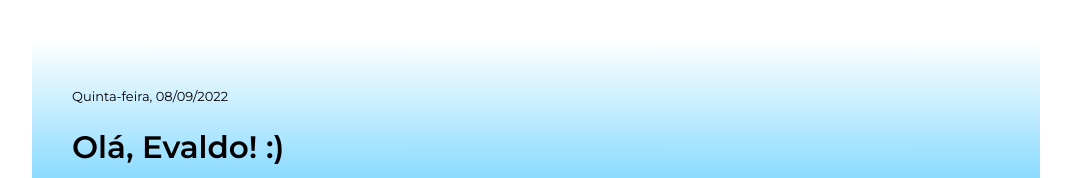
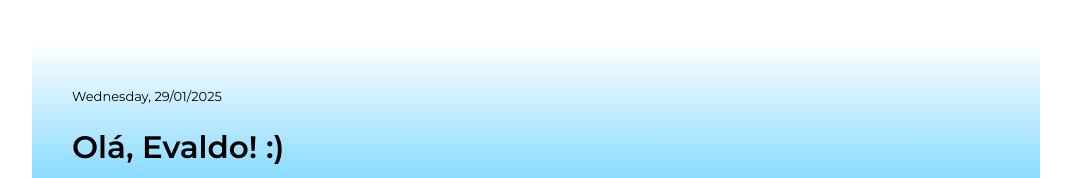
Before and after one commit to antonioevaldo/4056-angular-19-roteiro, an Angular app: page / in a window 1280 px wide. Shown: the top 178 px of the page, without its empty margins (104-1175 px from the left). Built offline with nearby package versions, Linux system fonts and the light colour scheme.

Commit message:
Vídeo 1.4: Formatando data com Pipe

```diff
--- a/src/app/banner/banner.component.html
+++ b/src/app/banner/banner.component.html
@@ -1,6 +1,6 @@
 <header class="banner">
   <section class="boas-vindas">
-    <span class="data">Quinta-feira, 08/09/2022</span>
+    <span class="data">{{ dataAtual | date:'EEEE, dd/MM/yyyy' }}</span>
 
     <h1 class="titulo">Olá, Evaldo! :)</h1>
   </section>
--- a/src/app/banner/banner.component.ts
+++ b/src/app/banner/banner.component.ts
@@ -1,11 +1,12 @@
+import { DatePipe } from '@angular/common';
 import { Component } from '@angular/core';
 
 @Component({
   selector: 'app-banner',
-  imports: [],
+  imports: [DatePipe],
   templateUrl: './banner.component.html',
   styleUrl: './banner.component.css'
 })
 export class BannerComponent {
-
+  dataAtual = new Date();
 }
```
